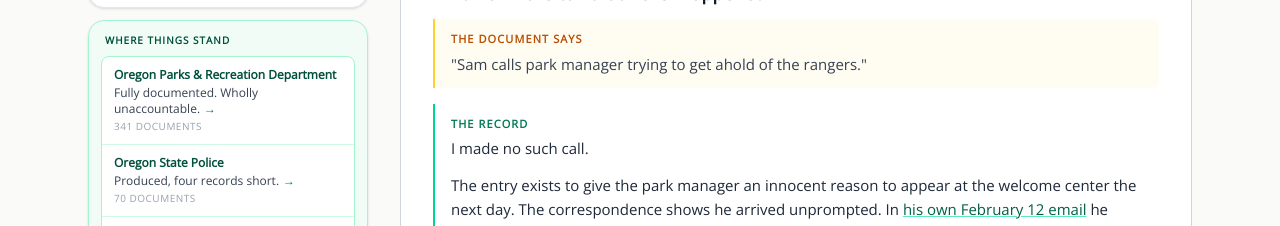
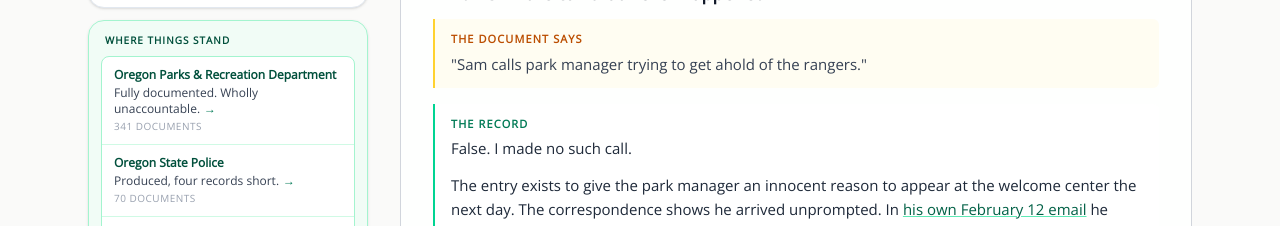
Before and after one commit to rswfire/rswfire.oprd, a Next.js app: page /sunlight in a window 1280 px wide. Shown: the part 1980-2206 px from the top of the page. Built offline with nearby package versions, Linux system fonts and the light colour scheme.

Commit message:
sunlight: false, on the call entry

```diff
--- a/data/sunlight.ts
+++ b/data/sunlight.ts
@@ -58,7 +58,7 @@ export const SUNLIGHT_SECTIONS: SunlightSection[] = [
             },
             {
                 "t": "record",
-                "md": "I made no such call.\n\nThe entry exists to give the park manager an innocent reason to appear at the welcome center the next day. The correspondence shows he arrived unprompted. In [his own February 12 email](https://oprdvolunteerabuse.org/accountability/oprd/01JKXHEPAR0PEQMPJXJGG9GZJ4/) he addressed my belief \"that if a person in my role shows up it is indicative of a problem.\" He came on his own. The February 10 call was written in afterward to disguise that."
+                "md": "False. I made no such call.\n\nThe entry exists to give the park manager an innocent reason to appear at the welcome center the next day. The correspondence shows he arrived unprompted. In [his own February 12 email](https://oprdvolunteerabuse.org/accountability/oprd/01JKXHEPAR0PEQMPJXJGG9GZJ4/) he addressed my belief \"that if a person in my role shows up it is indicative of a problem.\" He came on his own. The February 10 call was written in afterward to disguise that."
             }
         ]
     },
```
